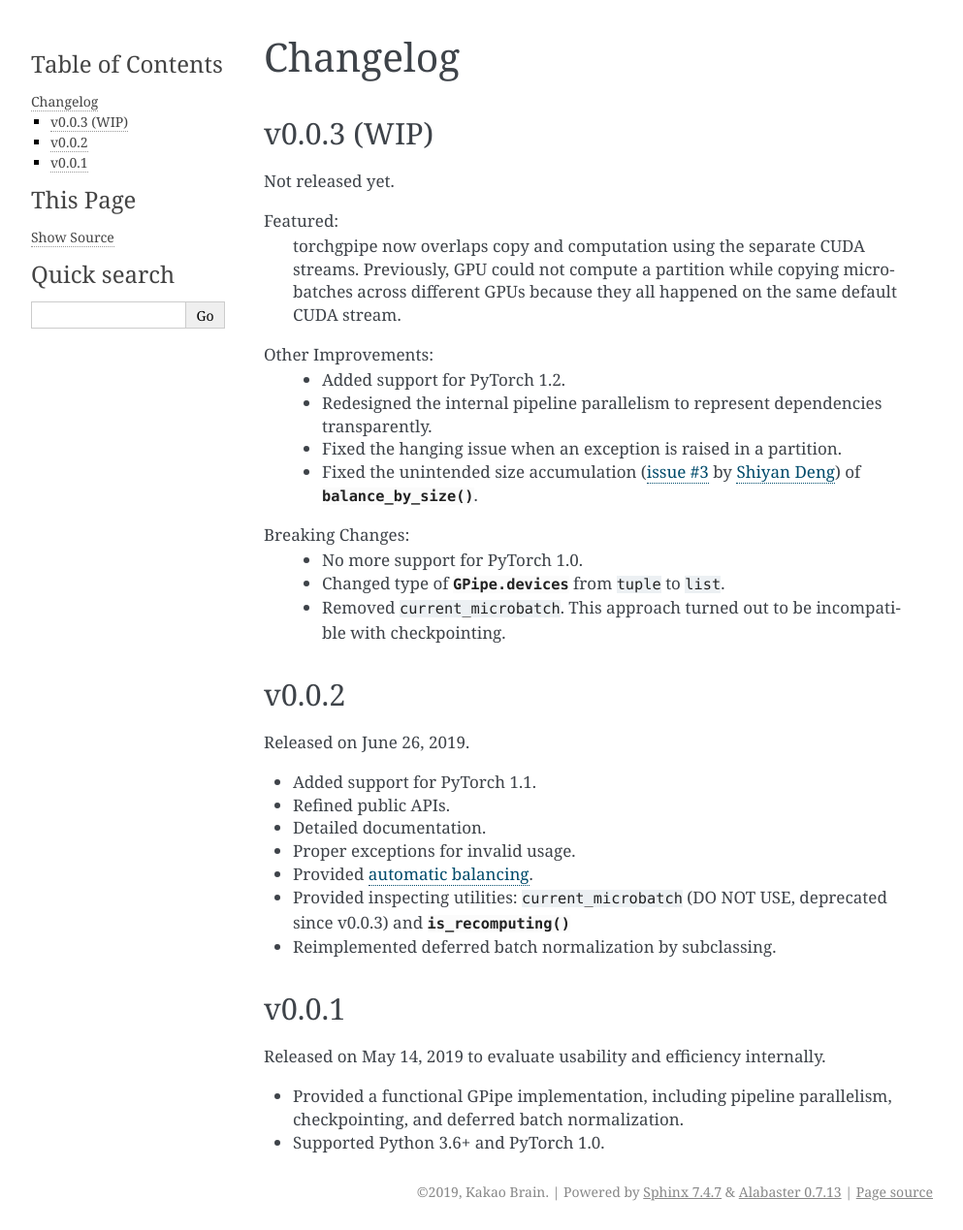
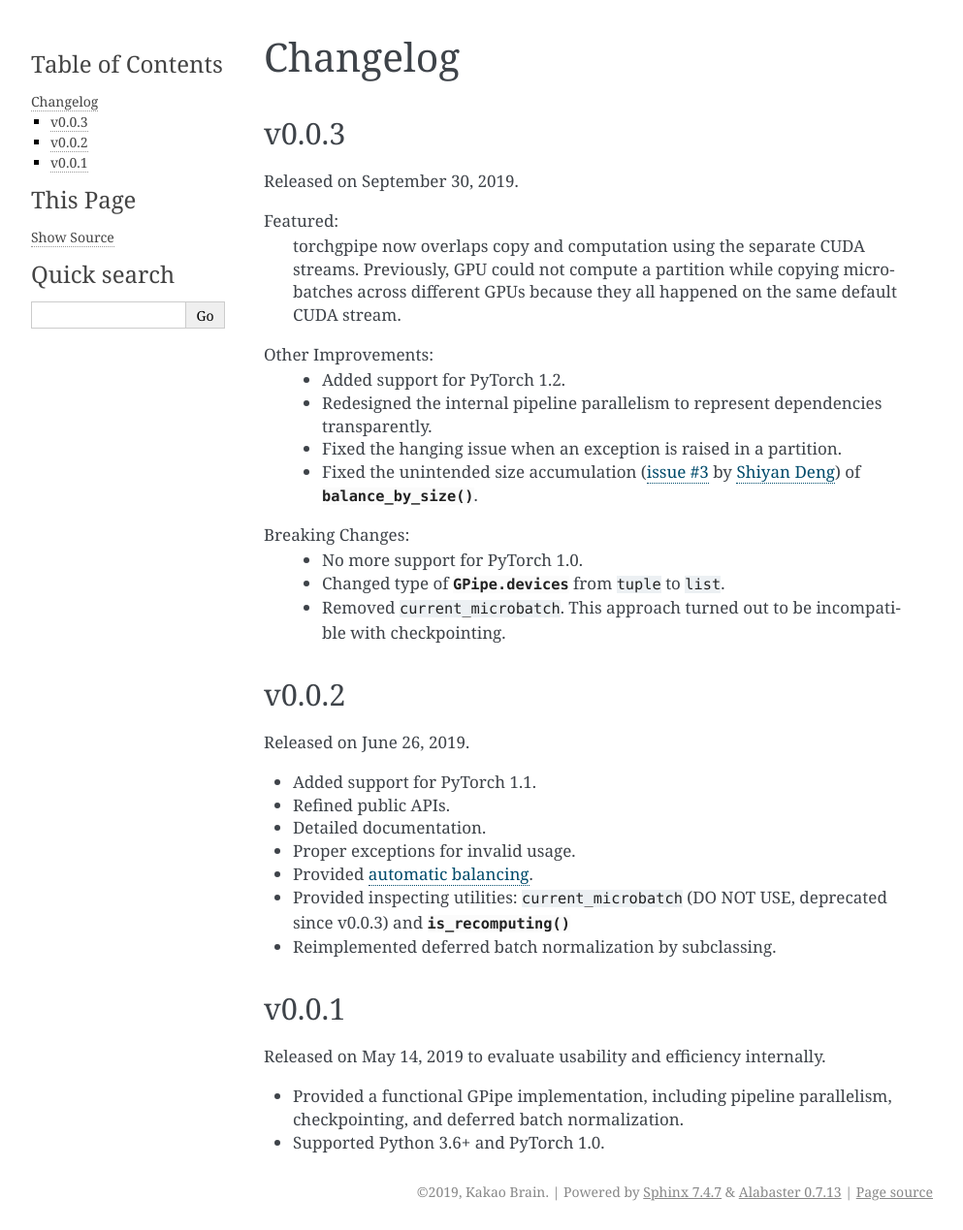
Before and after one commit to kakaobrain/torchgpipe, a Sphinx documentation site: the page built from docs/changelog.rst, in a window 1280 px wide. Shown: the whole page at 97% size, without its empty margins (148-1141 px from the left). Built offline with Sphinx 7.4.7, drawn with Linux system fonts in a browser that asks for light colours.

Commit message:
Release v0.0.3

```diff
--- a/docs/changelog.rst
+++ b/docs/changelog.rst
@@ -1,10 +1,10 @@
 Changelog
 =========
 
-v0.0.3 (WIP)
+v0.0.3
 ~~~~~~
 
-Not released yet.
+Released on September 30, 2019.
 
 Featured:
    torchgpipe now overlaps copy and computation using the separate CUDA
```
